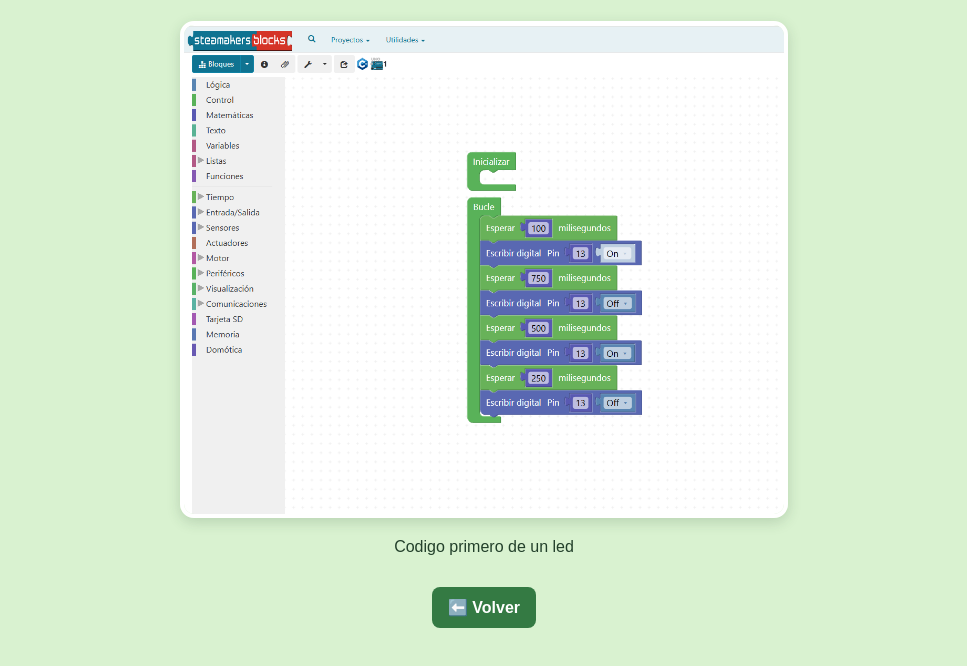
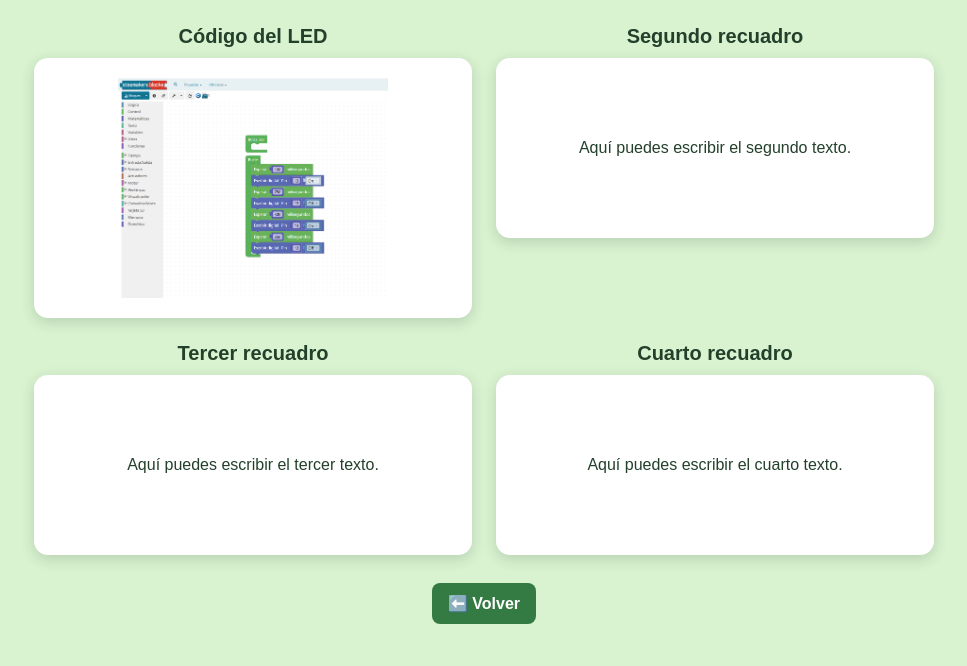
Before and after one commit to Mario-125/Primer-Archivo, a plain HTML site: page pagina2.html in a window 1280 px wide. Shown: the part 84-750 px from the top of the page, without its empty margins (156-1123 px from the left). Drawn offline with Linux system fonts and the light colour scheme.

Commit message:
Cambia pagina2.html a un diseño con cuatro recuadros

```diff
--- a/pagina2.html
+++ b/pagina2.html
@@ -9,29 +9,56 @@
             margin: 0;
             min-height: 100vh;
             padding: 32px 20px;
+            box-sizing: border-box;
             background-color: #d9f2d0;
             color: #23402b;
             font-family: Arial, sans-serif;
             text-align: center;
         }
+
         main {
-            max-width: 800px;
+            max-width: 900px;
             margin: 0 auto;
         }
-        h1 { margin: 12px 0; }
-        .photo {
-            display: block;
-            width: min(100%, 600px);
-            height: auto;
-            margin: 24px auto 12px;
+
+        h1 {
+            margin: 12px 0 28px;
+        }
+
+        .grid {
+            display: grid;
+            grid-template-columns: repeat(2, minmax(0, 1fr));
+            gap: 24px;
+        }
+
+        .card h2 {
+            margin: 0 0 10px;
+            font-size: 20px;
+        }
+
+        .box {
+            min-height: 180px;
+            display: flex;
+            align-items: center;
+            justify-content: center;
+            padding: 16px;
+            box-sizing: border-box;
             border: 4px solid white;
             border-radius: 14px;
+            background: #ffffff;
             box-shadow: 0 4px 14px rgb(35 64 43 / 18%);
         }
-        .caption { line-height: 1.6; }
+
+        .box img {
+            width: 100%;
+            max-height: 220px;
+            object-fit: contain;
+            border-radius: 8px;
+        }
+
         .button {
             display: inline-block;
-            margin-top: 12px;
+            margin-top: 28px;
             padding: 11px 16px;
             border-radius: 8px;
             background: #347a43;
@@ -39,14 +66,53 @@
             font-weight: bold;
             text-decoration: none;
         }
-        .button:hover, .button:focus { background: #245c31; }
+
+        .button:hover,
+        .button:focus {
+            background: #245c31;
+        }
+
+        @media (max-width: 600px) {
+            .grid {
+                grid-template-columns: 1fr;
+            }
+        }
     </style>
 </head>
 <body>
     <main>
         <h1>¡Esta es la segunda página!</h1>
-        <img class="photo" src="capturaled.jpg" alt="Captura del código de un LED">
-        <p class="caption">Codigo primero de un led</p>
+
+        <section class="grid">
+            <article class="card">
+                <h2>Código del LED</h2>
+                <div class="box">
+                    <img src="capturaled.jpg" alt="Captura del código de un LED">
+                </div>
+            </article>
+
+            <article class="card">
+                <h2>Segundo recuadro</h2>
+                <div class="box">
+                    <p>Aquí puedes escribir el segundo texto.</p>
+                </div>
+            </article>
+
+            <article class="card">
+                <h2>Tercer recuadro</h2>
+                <div class="box">
+                    <p>Aquí puedes escribir el tercer texto.</p>
+                </div>
+            </article>
+
+            <article class="card">
+                <h2>Cuarto recuadro</h2>
+                <div class="box">
+                    <p>Aquí puedes escribir el cuarto texto.</p>
+                </div>
+            </article>
+        </section>
+
         <a class="button" href="index.html">⬅️ Volver</a>
     </main>
 </body>
```
